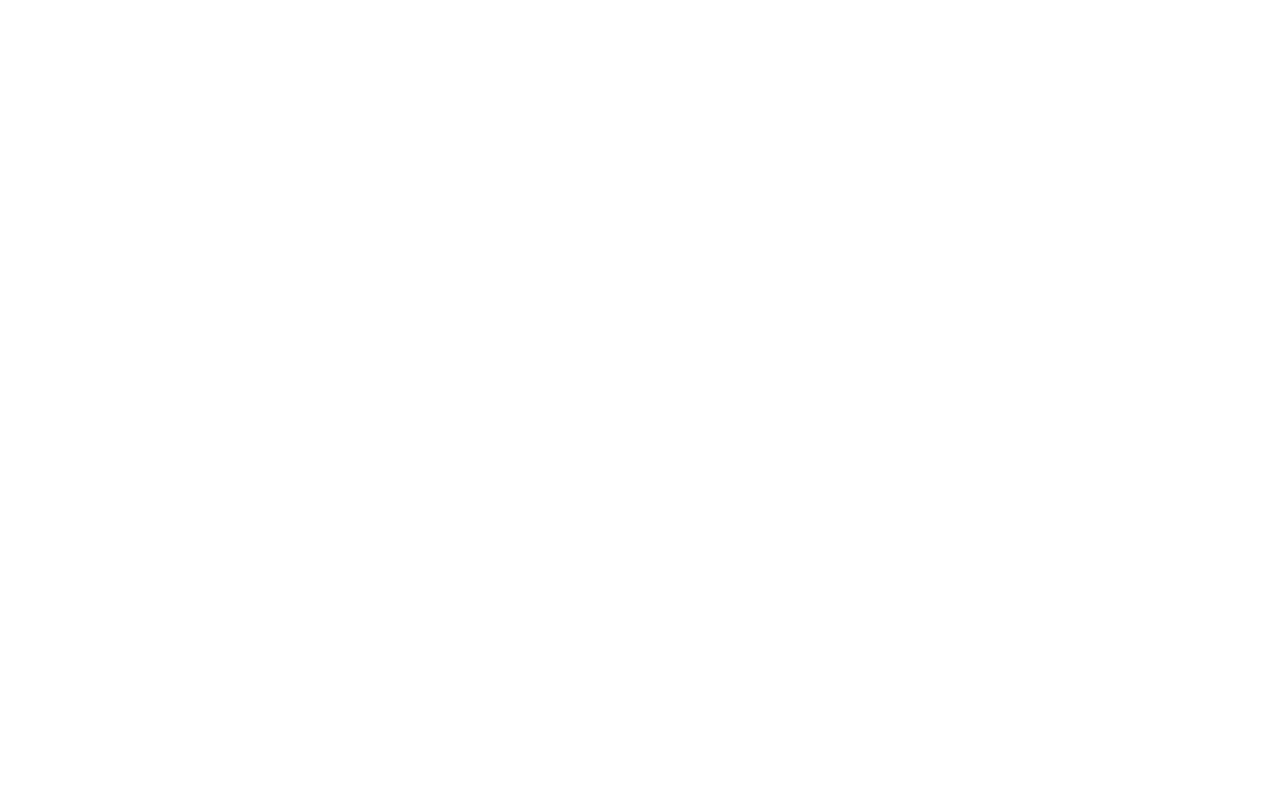
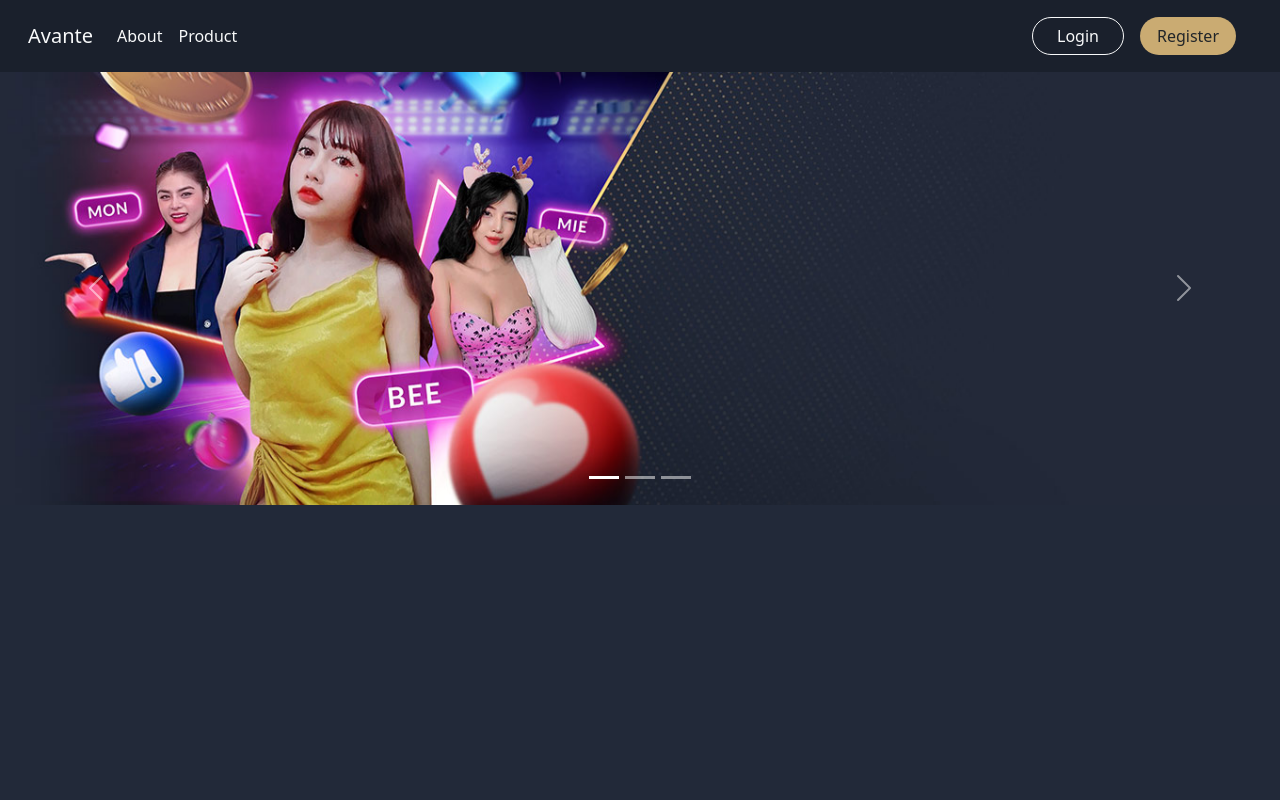
Before and after one commit to xenuver/Avante_project, a Django app: page / in a window 1280 px wide. Before the commit the page is empty. Run offline with Django 3.2, Linux system fonts and the light colour scheme.

Commit message:
Buat homepage Sampai Banner (Nanti Diganti Gambarnya) - Navbar Perlu Diperbaiki

```diff
--- a/Akun/templates/registration/login.html
+++ b/Akun/templates/registration/login.html
@@ -15,6 +15,7 @@
     </head>
     <body>
         <form method="post">
+            <h1>Hallo</h1>
             {% csrf_token %}
             {{form.as_p}}
             <p><input type="submit" value="Login"></p>
--- a/Akun/templates/registration/sigup.html
+++ b/Akun/templates/registration/sigup.html
@@ -15,6 +15,7 @@
     </head>
     <body>
         <form method="post">
+            <h1>Hallo</h1>
             {% csrf_token %}
             {{form.as_p}}
             <p><input type="submit" value="Daftar"></p>
--- a/Akun/urls.py
+++ b/Akun/urls.py
@@ -5,4 +5,5 @@
 
 urlpatterns = [
     path('',views.pendaftaran ,name='index'),
+    path('login/',views.login ,name='login'),
 ]
--- a/Akun/views.py
+++ b/Akun/views.py
@@ -37,3 +37,6 @@
         return render(request, template, {'form':form})
     form = FormPendaftaran
     return render(request, template, {'form':form})
+
+def login(request):
+    return render(request, '')
--- a/Avante_Clothing/urls.py
+++ b/Avante_Clothing/urls.py
@@ -8,7 +8,7 @@
     path('admin/', admin.site.urls),
     path('',views.home),
     path('accuonts/',include('django.contrib.auth.urls')),
-    path('Sigup',include('Akun.urls')),
+    path('Login/',include('Akun.urls')),
     path('Produk/',include('Produk.urls')),
     path('Pelanggan/',include('Pelanggan.urls')),
     path('Pengiriman/',include('Pengiriman.urls')),
--- a/static/css/styles.css
+++ b/static/css/styles.css
@@ -0,0 +1,12 @@
+* {
+    box-sizing: border-box;
+}
+.navbar {
+    padding-top: 0;
+}
+.container-fluid {
+    box-sizing: border-box;
+}
+body {
+    background-color: #222939;
+}
--- a/templates/index.html
+++ b/templates/index.html
@@ -0,0 +1,68 @@
+<!DOCTYPE html>
+<html lang="en">
+<head>
+    <meta charset="UTF-8">
+    <meta http-equiv="X-UA-Compatible" content="IE=edge">
+    <meta name="viewport" content="width=device-width, initial-scale=1.0">
+    <title>Homepage</title>
+    <link href="https://cdn.jsdelivr.net/npm/bootstrap@5.3.0-alpha3/dist/css/bootstrap.min.css" rel="stylesheet" integrity="sha384-KK94CHFLLe+nY2dmCWGMq91rCGa5gtU4mk92HdvYe+M/SXH301p5ILy+dN9+nJOZ" crossorigin="anonymous">
+    <link href="../static\css/styles.css" rel="stylesheet">
+</head>
+<body>
+    <nav class="navbar navbar-expand-lg navbar-light p-3 sticky-top text-light mb-0" style="background-color: #1A202C;">
+        <div class="container-fluid">
+            <a class="navbar-brand text-light" href="/">Avante</a>
+            <button class="navbar-toggler" type="button" data-bs-toggle="collapse" data-bs-target="#navbarSupportedContent" aria-controls="navbarSupportedContent" aria-expanded="false" aria-label="Toggle navigation">
+            <span class="navbar-toggler-icon"></span>
+            </button>
+            <div class="collapse navbar-collapse text-light" id="navbarSupportedContent">
+                <ul class="navbar-nav me-auto mb-2 mb-lg-0">
+                    <li class="nav-item">
+                        <a class="nav-link active text-light" href="/about">About</a>
+                    </li>
+                    <li class="nav-item">
+                        <a class="nav-link text-light" href="#">Product</a>
+                    </li>
+                </ul>
+                <form class="d-flex">
+                    <a class="btn btn-primary text-light rounded-pill px-lg-4 border border-light" href="/Login/" style="background-color: #1A202C;">Login</a>
+                    <a class="btn text-dark mx-lg-3 font-weight-bold rounded-pill px-lg-3" style="background-color: #CAAB72;" href="/Login/">Register</a>
+                </form>
+            </div>
+        </div>
+    </nav>
+
+    <div class="slideshow mt-0 pt-0" style="box-sizing: border-box;">
+        <div id="carouselExampleIndicators" class="carousel slide" data-bs-ride="carousel">
+          <div class="carousel-indicators">
+            <button type="button" data-bs-target="#carouselExampleIndicators" data-bs-slide-to="0" class="active" aria-current="true" aria-label="Slide 1"></button>
+            <button type="button" data-bs-target="#carouselExampleIndicators" data-bs-slide-to="1" aria-label="Slide 2"></button>
+            <button type="button" data-bs-target="#carouselExampleIndicators" data-bs-slide-to="2" aria-label="Slide 3"></button>
+          </div>
+          <div class="carousel-inner">
+            <div class="carousel-item active">
+              <img src="../static/image/banner1.jpg" class="d-block w-100" alt="Slide 1">
+            </div>
+            <div class="carousel-item">
+              <img src="../static/image/banner2.jpg" class="d-block w-100" alt="Slide 2">
+            </div>
+            <div class="carousel-item">
+              <img src="../static/image/banner3.jpg" class="d-block w-100" alt="Slide 3">
+            </div>
+          </div>
+          <button class="carousel-control-prev" type="button" data-bs-target="#carouselExampleIndicators" data-bs-slide="prev">
+            <span class="carousel-control-prev-icon" aria-hidden="true"></span>
+            <span class="visually-hidden">Previous</span>
+          </button>
+          <button class="carousel-control-next" type="button" data-bs-target="#carouselExampleIndicators" data-bs-slide="next">
+            <span class="carousel-control-next-icon" aria-hidden="true"></span>
+            <span class="visually-hidden">Next</span>
+          </button>
+        </div>
+      </div>
+
+
+
+      <script src="https://cdn.jsdelivr.net/npm/bootstrap@5.3.0-alpha3/dist/js/bootstrap.bundle.min.js" integrity="sha384-ENjdO4Dr2bkBIFxQpeoTz1HIcje39Wm4jDKdf19U8gI4ddQ3GYNS7NTKfAdVQSZe" crossorigin="anonymous"></script>
+</body>
+</html>
```
Also changed, not shown: static/image/banner1.jpg (added), static/image/banner2.jpg (added), static/image/banner3.jpg (added).
